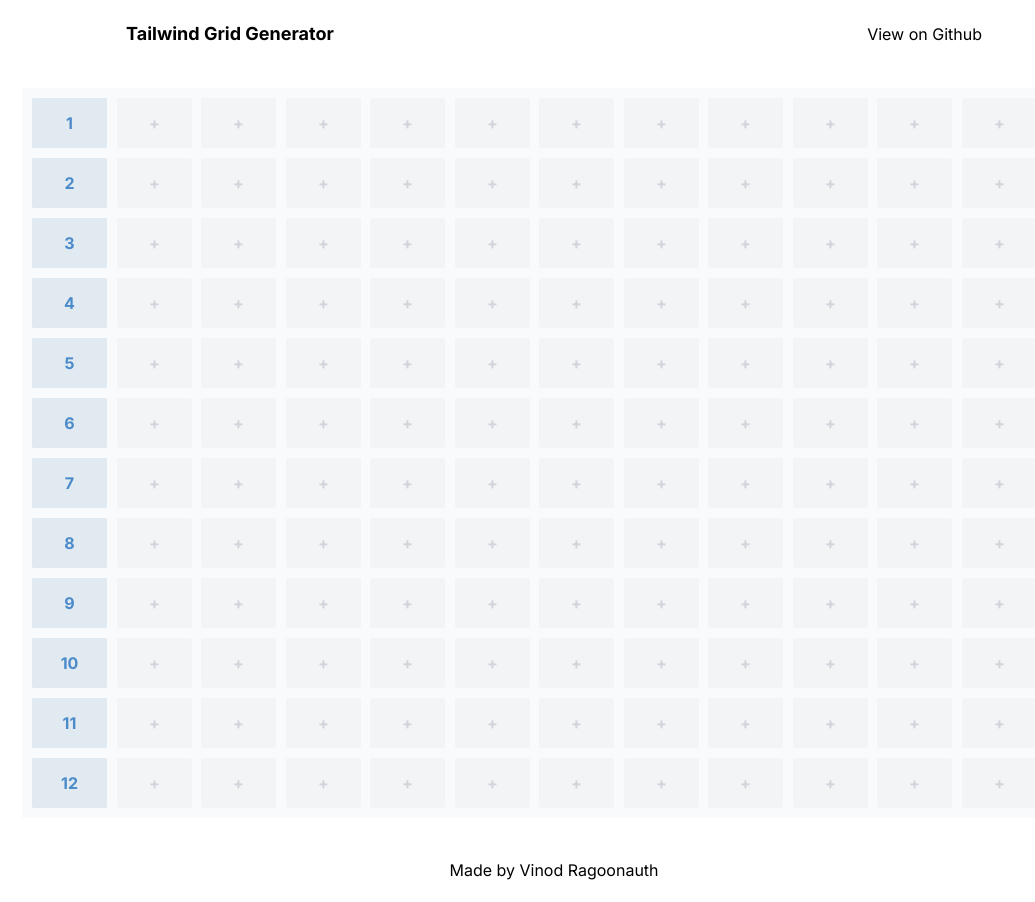
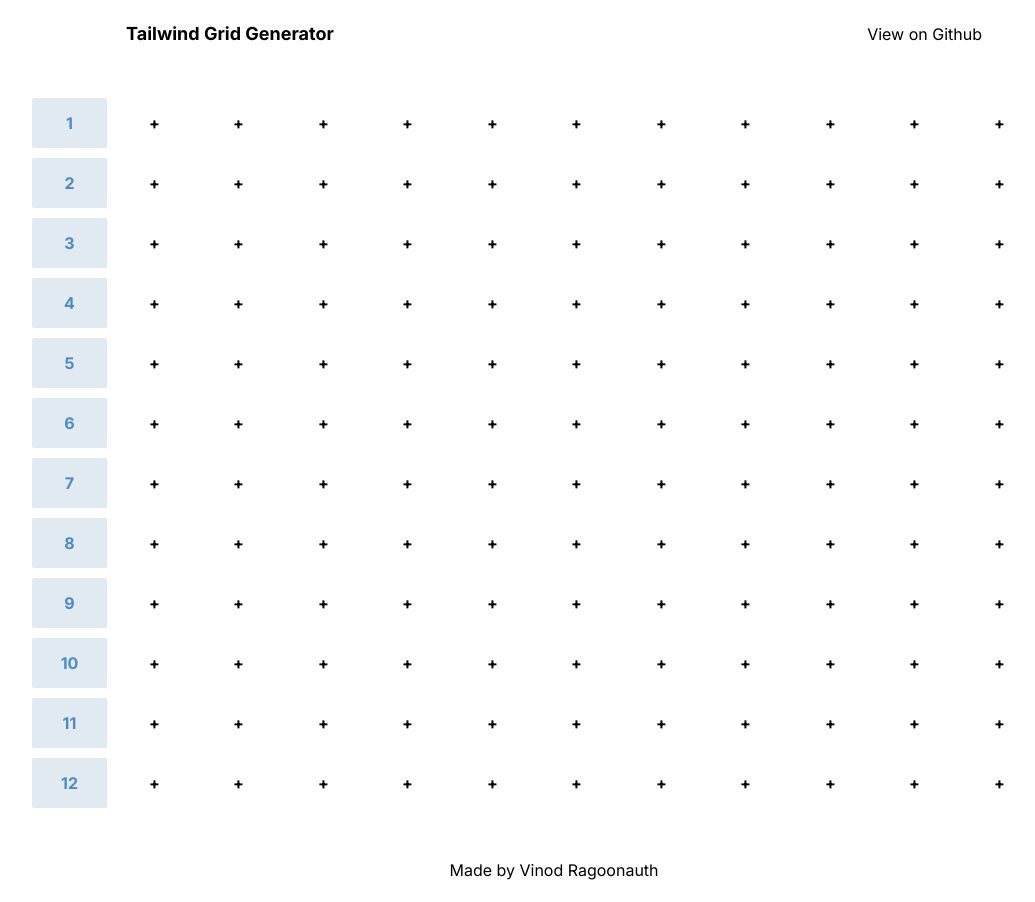
Before and after one commit to VinodRagoonauth/tailwind-grid-generator, a React (Vite) app: page / in a window 1280 px wide. Shown: the whole page, without its empty margins (86-1121 px from the left). Built offline with nearby package versions, Linux system fonts and the light colour scheme.

Commit message:
Defined light and dark colorscheme

```diff
--- a/src/components/BaseGrid.tsx
+++ b/src/components/BaseGrid.tsx
@@ -4,6 +4,11 @@
 const ResponsiveGridLayout = WidthProvider(RGL);
 
 export default function BaseGrid({ gridCols, gridRows }: { gridCols: number; gridRows: number }) {
+
+  const handleOnclick = () => {
+    console.log("Clicked");
+  }
+
   const generateGrid = () => {
     const domElements = [];
 
@@ -13,7 +18,8 @@
           <div
             key={`item-${i}-${j}`}
             data-grid={{ x: i, y: j, w: 1, h: 1, static: true }}
-            className="bg-gray-100 rounded-sm flex-center h-full"
+            className="bg-gray-100 rounded-sm flex-center h-full z-10"
+            onClick={handleOnclick}
           >
             <span className="p-8 text-gray-300 font-bold select-none">{"+"}</span>
           </div>
@@ -25,7 +31,7 @@
   };
 
   return (
-    <div className="flex flex-col m-5 w-full max-w-[1024px] relative z-0 bg-gray-50">
+    <div className="flex flex-col m-5 w-full max-w-[1024px] relative bg-gray-50">
       <ResponsiveGridLayout cols={gridCols} rowHeight={50} preventCollision={true}>
         {generateGrid()}
       </ResponsiveGridLayout>
--- a/src/components/Grid.tsx
+++ b/src/components/Grid.tsx
@@ -7,7 +7,7 @@
 
     for (let i = 1; i <= gridCols; i++) {
       domElements.push(
-        <div key={i} className="bg-[#e1e9f1] rounded-sm flex-center h-full">
+        <div key={i} className="bg-[#e1e9f1] rounded-sm flex-center h-full z-20">
           <span className="p-8 text-[#4c8bc9] font-bold">{i}</span>
         </div>
       );
@@ -17,7 +17,7 @@
   };
 
   return (
-    <div className="flex flex-col w-full max-w-[1024px] absolute top-0 left-0 z-10 ">
+    <div className="flex flex-col w-full max-w-[1024px] absolute top-0 left-0">
       <ResponsiveGridLayout rowHeight={50} preventCollision={true}>
         {generateGrid()}
       </ResponsiveGridLayout>
--- a/tailwind.config.js
+++ b/tailwind.config.js
@@ -7,6 +7,22 @@
         inter: ["Inter", "sans"],
       },
     },
+    colors: {
+      light: {
+        text: "hsl(0, 71%, 4%)",
+        background: "hsl(15, 40%, 98%)",
+        primary: "hsl(15, 100%, 63%)",
+        secondary: "hsl(18, 32%, 92%)",
+        accent: "hsl(15, 32%, 22%)",
+      },
+      dark: {
+        text: "hsl(15, 40%, 98%)",
+        background: "hsl(0, 71%, 4%)",
+        primary: "hsl(15, 100%, 63%)",
+        secondary: "hsl(19, 31%, 12%)",
+        accent: "hsl(15, 32%, 52%)",
+      },
+    },
   },
   plugins: [],
 };
```
